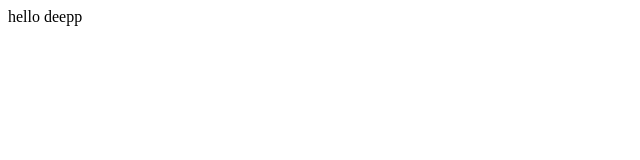
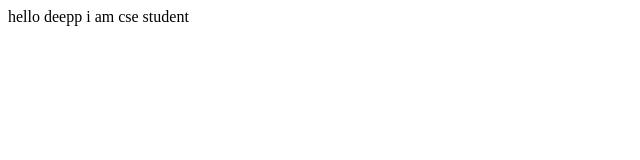
Before and after one commit to deepkhivasara21/project, a plain HTML site: page index.html in a window 1280 px wide. Shown: the whole page, without its empty margins (0-640 px from the left). Drawn offline with Linux system fonts and the light colour scheme.

Commit message:
v3 of index.html

```diff
--- a/index.html
+++ b/index.html
@@ -7,5 +7,6 @@
 </head>
 <body>
     hello deepp
+    i am cse student
 </body>
 </html>
```
